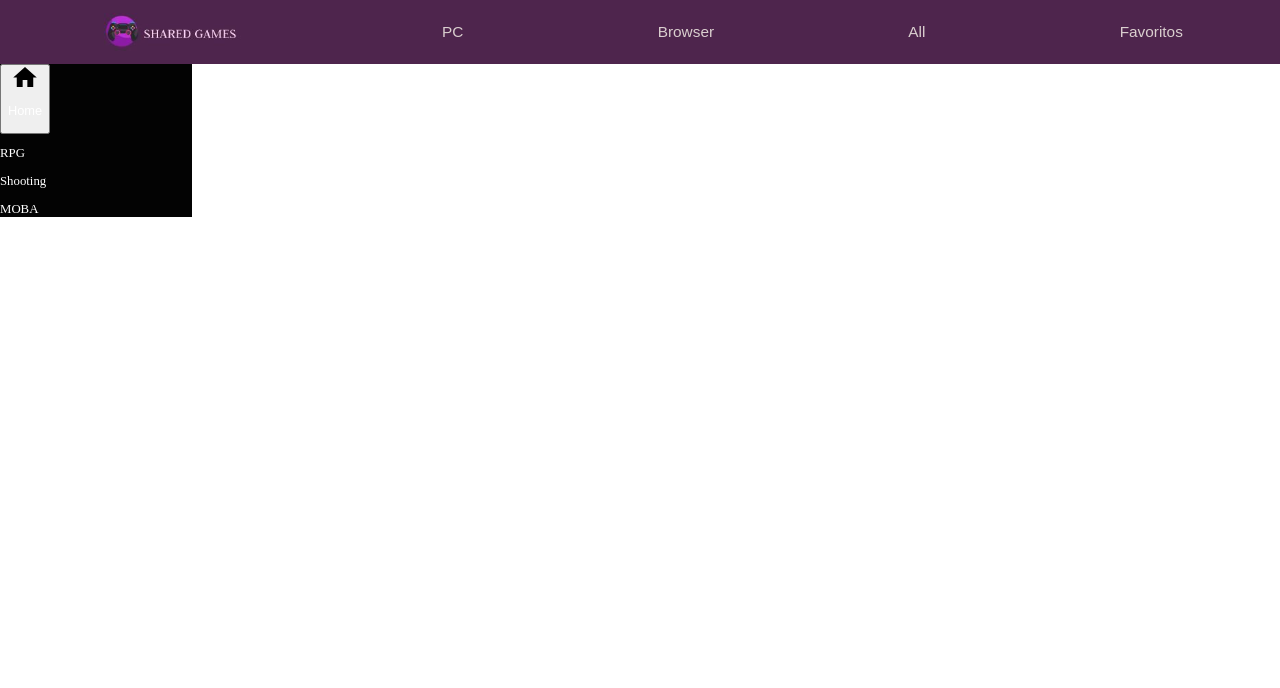
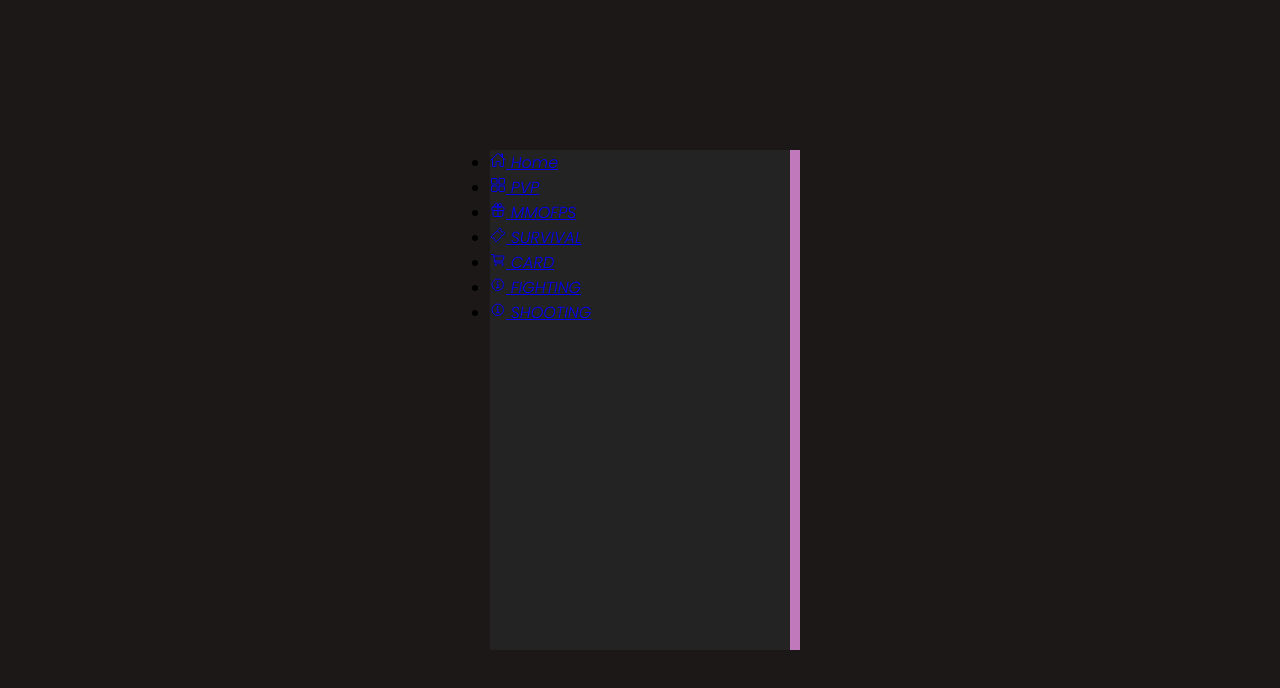
Before and after one commit to AdemarRamalho/Games, a plain HTML site: page index.html in a window 1280 px wide. Drawn offline with nearby package versions, Linux system fonts and the light colour scheme.

Commit message:
fazendo menu laterl

```diff
--- a/css/index.css
+++ b/css/index.css
@@ -1,34 +1,33 @@
-body{
-    width: 100%;
-    margin: 0%;
-    padding: 0%;
+@import url('https://fonts.googleapis.com/css2?family=Poppins:ital,wght@1,300&display=swap');
+
+* {
+    margin: 0;
+    padding: 0;
+    box-sizing: border-box;
+    font-family: 'Poppins', sans-serif;
+}
+
+body {
+    display: flex;
+    justify-content: center;
+    align-items: center;
+    min-height: 100vh;
+    background: #1C1818;
 
 }
-header{
-    display: flex;
-    flex-direction: row;
-    justify-content: space-around;
-    width: 100%;
-    background-color: #4e254d;
+
+.navegacao {
+    position: relative;
+    height: 500px;
+    background-color: #242323;
+    width: 300px;
+    box-shadow: 10px 0 0 #C079BB;
 }
-.logo{
-    height: 3vw;
-    margin: 1vw
+
+.navegacao {
+    position: relative;
+    height: 500px;
+    background-color: #242323;
+    width: 300px;
+    box-shadow: 10px 0 0 #C079BB;
 }
-.butao_stly{
-    display: flex;
-    color: rgb(218, 207, 207);
-    background-color: #4e254d;
-    border: none;
-    font-size: 1.2vw;
-
-}
-p{
-    color: white;
-    font-size: 1vw;
-}
-.fundo_bar{
-    width: 15vw;
-    height:100%;
-    background-color: #030303;
-}
--- a/index.html
+++ b/index.html
@@ -11,25 +11,83 @@
 
 <body>
     <header>
-        <img class="logo" src="img/Logo.jpeg">
-        <input type="button" class="butao_stly" id="botao_pc">
-        <input type="button" class="butao_stly" id="botao_browser">
-        <input type="button" class="butao_stly" id="botao_all">
-        <input type="button" class="butao_stly" id="botao_fav">
+
+
     </header>
     <main>
         <section class="Barra_lateral">
-            <article class="fundo_bar">
-                <button class="btn_home">
-                    <img src="img/Home_icon.svg">
-                    <p>Home</p>
-                </button>
-                <p>RPG</p>
-                <p>Shooting</p>
-                <p>MOBA</p>
-
+            <article class="navegacao">
+                <ul>
+                    <li class="list">
+                        <a href="#">
+                            <span class="icon">
+                                <ion-icon name="home-outline"></ion-icon>
+                            </span>
+                            <span class="list">Home</span>
+                        </a>
+                    </li>
+                </ul>
+                <ul>
+                    <li class="list">
+                        <a href="#">
+                            <span class="icon">
+                                <ion-icon name="grid-outline"></ion-icon>
+                            </span>
+                            <span class="list">PVP</span>
+                        </a>
+                    </li>
+                </ul>
+                <ul>
+                    <li class="list">
+                        <a href="#">
+                            <span class="icon">
+                                <ion-icon name="gift-outline"></ion-icon>
+                            </span>
+                            <span class="list">MMOFPS</span>
+                        </a>
+                    </li>
+                </ul>
+                <ul>
+                    <li class="list">
+                        <a href="#">
+                            <span class="icon">
+                                <ion-icon name="ticket-outline"></ion-icon>
+                            </span>
+                            <span class="list">SURVIVAL</span>
+                        </a>
+                    </li>
+                </ul>
+                <ul>
+                    <li class="list">
+                        <a href="#">
+                            <span class="icon">
+                                <ion-icon name="cart-outline"></ion-icon>
+                            </span>
+                            <span class="list">CARD</span>
+                        </a>
+                    </li>
+                </ul>
+                <ul>
+                    <li class="list">
+                        <a href="#">
+                            <span class="icon">
+                                <ion-icon name="information-circle-outline"></ion-icon>
+                            </span>
+                            <span class="list">FIGHTING</span>
+                        </a>
+                    </li>
+                </ul>
+                <ul>
+                    <li class="list">
+                        <a href="#">
+                            <span class="icon">
+                                <ion-icon name="information-circle-outline"></ion-icon>
+                            </span>
+                            <span class="list">SHOOTING</span>
+                        </a>
+                    </li>
+                </ul>
             </article>
-
         </section>
         <section class="tela_principal">
 
@@ -38,7 +96,8 @@
     <footer class="romero">
 
     </footer>
-    <script src="js/index.js"></script>
+    <script type="module" src="https://unpkg.com/ionicons@5.5.2/dist/ionicons/ionicons.esm.js"></script>
+    <script nomodule src="https://unpkg.com/ionicons@5.5.2/dist/ionicons/ionicons.js"></script>
 </body>
 
 </html>
```
Also changed, not shown: img/Home_icon.svg (deleted), img/bx_bx-home.svg (added), img/bx_bxs-discount.svg (added).
